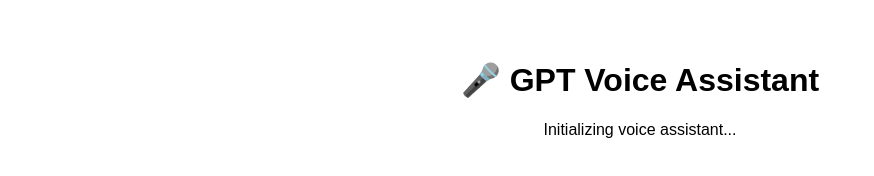
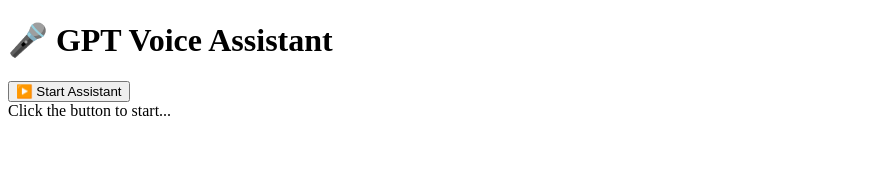
Before and after one commit to harshilboss/PostMeAI, a plain HTML site: page index.html in a window 1280 px wide. Shown: the whole page, without its empty margins (0-874 px from the left). Drawn offline with Linux system fonts and the light colour scheme.

Commit message:
Update index.html

```diff
--- a/index.html
+++ b/index.html
@@ -3,51 +3,73 @@
 <head>
   <meta charset="UTF-8">
   <title>Voice GPT Assistant</title>
-  <style>
-    body { font-family: sans-serif; text-align: center; padding: 2rem; }
-    #output { white-space: pre-wrap; margin-top: 1rem; }
-  </style>
 </head>
 <body>
   <h1>🎤 GPT Voice Assistant</h1>
-<div id="output">Initializing voice assistant...</div>
+  <button onclick="startAssistant()">▶️ Start Assistant</button>
+  <div id="output">Click the button to start...</div>
 
   <script>
+    let recognition; // <-- FIXED: declared with let so we can assign it later
+    let isListening = false;
     const output = document.getElementById('output');
-  const recognition = new (window.SpeechRecognition || window.webkitSpeechRecognition)();
+
+    function startAssistant() {
+      try {
+        const SpeechRecognition = window.SpeechRecognition || window.webkitSpeechRecognition;
+        if (!SpeechRecognition) {
+          output.textContent = "❌ SpeechRecognition not supported in this browser.";
+          return;
+        }
+
+        recognition = new SpeechRecognition();
         recognition.lang = 'en-US';
         recognition.interimResults = false;
-  recognition.continuous = false; // Set to false to manually restart after each result
+        recognition.continuous = true;
 
-  // Start listening immediately
-  let isListening = true;
-  recognition.start();
+        recognition.onstart = () => {
+          output.textContent = "🎤 Listening...";
+          isListening = true;
+        };
 
         recognition.onresult = async (event) => {
-    const text = event.results[0][0].transcript;
-    output.textContent = "🗣️ You said: " + text + "\n⏳ GPT is thinking...";
+          const text = event.results[event.results.length - 1][0].transcript;
+          output.textContent = `🗣️ You said: ${text}\n⏳ GPT is thinking...`;
+
           try {
             const response = await fetch("https://aigen-9t0e.onrender.com/chat", {
               method: "POST",
               headers: { "Content-Type": "application/json" },
               body: JSON.stringify({ message: text })
             });
+
             const data = await response.json();
-      output.textContent += "\n🤖 GPT: " + data.response;
+            if (data?.response) {
+              output.textContent += `\n🤖 GPT: ${data.response}`;
               speak(data.response);
+            } else {
+              throw new Error("No response from GPT.");
+            }
           } catch (e) {
-      output.textContent += "\n❌ Error contacting backend: " + e.message;
+            output.textContent += `\n❌ Backend error: ${e.message}`;
+            speak("There was a problem contacting the server.");
           }
         };
 
         recognition.onerror = (event) => {
           output.textContent = "⚠️ Error: " + event.error;
-    if (isListening) setTimeout(() => recognition.start(), 1000); // retry on error
         };
 
         recognition.onend = () => {
-    if (isListening) recognition.start(); // restart recognition automatically
+          if (isListening) recognition.start();
         };
+
+        recognition.start();
+      } catch (err) {
+        output.textContent = "❌ Error initializing assistant: " + err.message;
+        console.error(err);
+      }
+    }
 
     function speak(text) {
       const utterance = new SpeechSynthesisUtterance(text);
```
Lines whose indentation alone changed are shown as unchanged.
